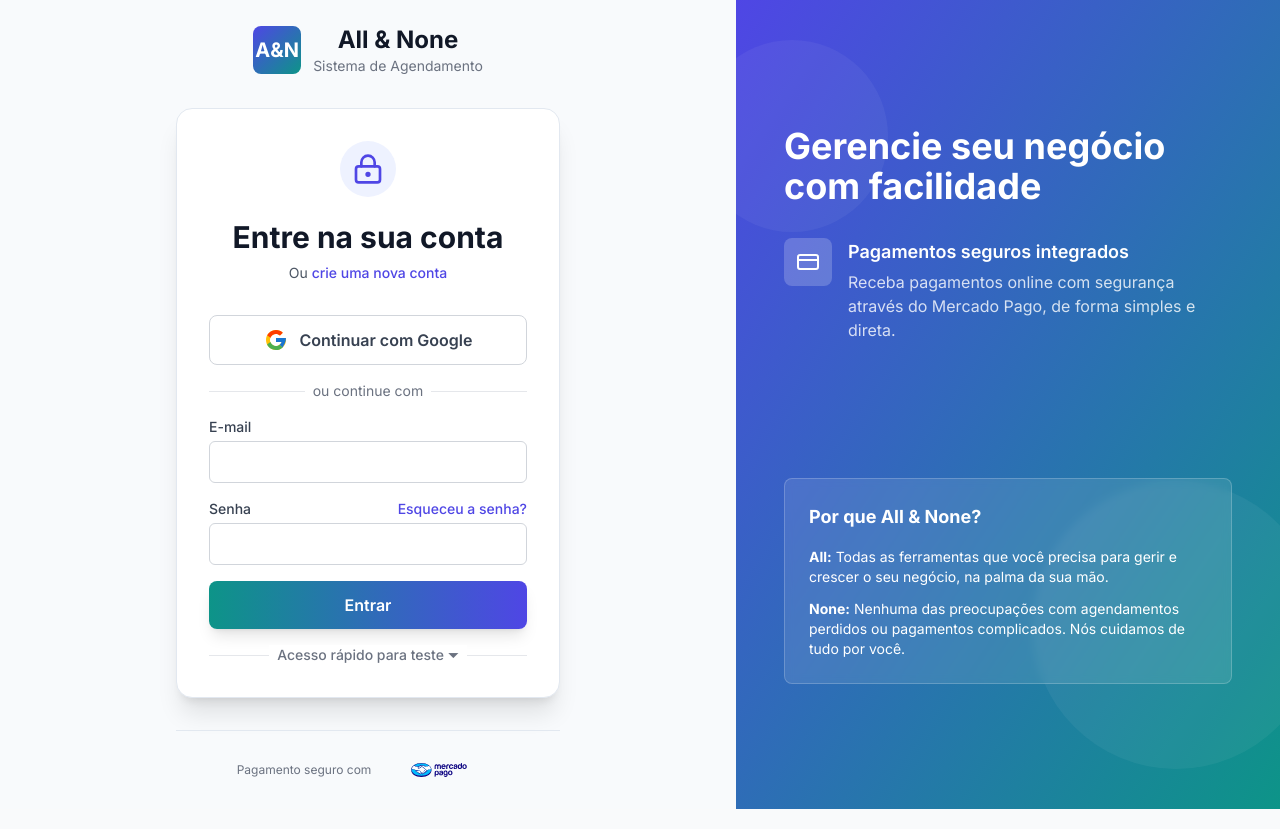
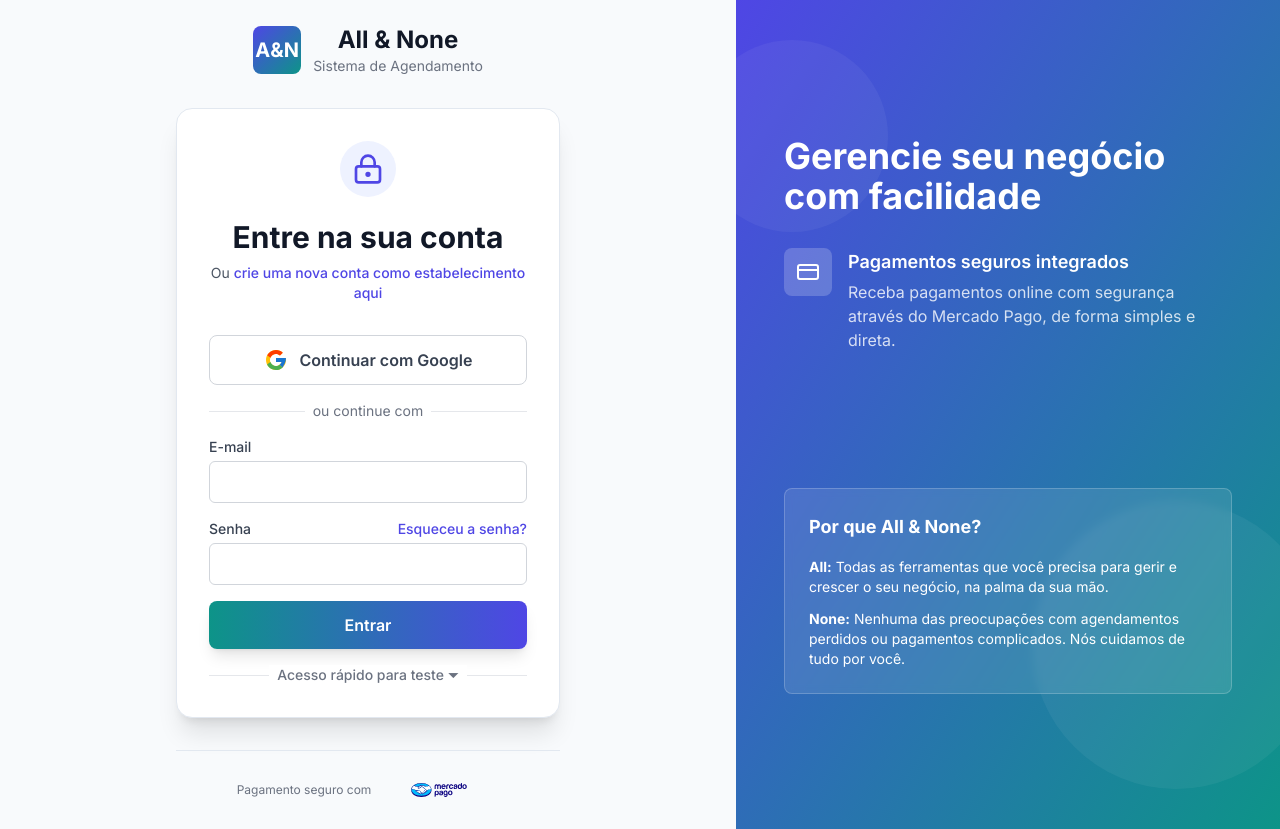
Before and after one commit to alessandrotostes/aen-agendamentos, a Next.js app in the folder app-agendamento/: page /login in a window 1280 px wide. Built offline with nearby package versions, Linux system fonts and the light colour scheme; no server answers.

Commit message:
feat: importar função refreshUserData e atualizar texto do botão de salvamento na página de login

```diff
--- a/app-agendamento/src/app/(auth)/login/page.tsx
+++ b/app-agendamento/src/app/(auth)/login/page.tsx
@@ -54,7 +54,9 @@ export default function LoginPage() {
   const [loading, setLoading] = useState(false);
   const router = useRouter();
 
-  const { login, signInWithGoogle, updatePhoneNumber } = useAuth();
+  // ALTERAÇÃO 1: Importar a função 'refreshUserData'
+  const { login, signInWithGoogle, updatePhoneNumber, refreshUserData } =
+    useAuth();
 
   const [step, setStep] = useState<"login" | "phone_number">("login");
   const [googleUser, setGoogleUser] = useState<FirebaseUser | null>(null);
@@ -161,6 +163,10 @@ export default function LoginPage() {
     setLoading(true);
     try {
       await updatePhoneNumber(googleUser.uid, formData.phone);
+
+      // ALTERAÇÃO 2: Forçar a atualização dos dados do utilizador no contexto
+      await refreshUserData();
+
       const tempUserData = {
         uid: googleUser.uid,
         email: googleUser.email || "",
@@ -207,7 +213,7 @@ export default function LoginPage() {
                   href="/register"
                   className="font-medium text-indigo-600 hover:text-indigo-500"
                 >
-                  crie uma nova conta
+                  crie uma nova conta como estabelecimento aqui
                 </Link>
               </p>
             </div>
@@ -262,7 +268,6 @@ export default function LoginPage() {
                   />
                 </div>
 
-                {/* ALTERAÇÃO AQUI: Link para redefinir senha adicionado de volta */}
                 <div>
                   <div className="flex items-center justify-between">
                     <label
@@ -392,7 +397,7 @@ export default function LoginPage() {
                 disabled={loading}
                 className="w-full bg-teal-600 text-white font-bold py-3 rounded-lg hover:bg-teal-700 disabled:bg-teal-400"
               >
-                {loading ? "Salvando..." : "Guardar e Continuar"}
+                {loading ? "Salvando..." : "Salvar e Continuar"}
               </button>
             </form>
           </div>
```
